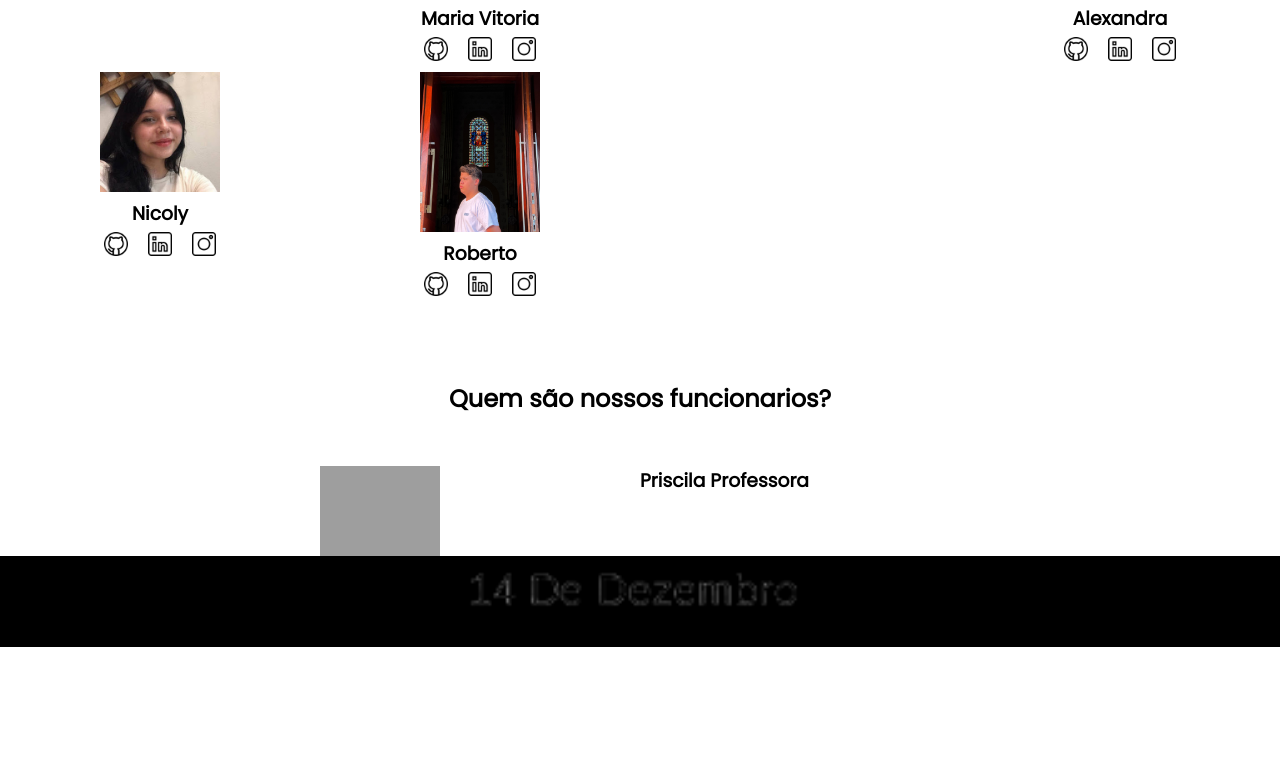
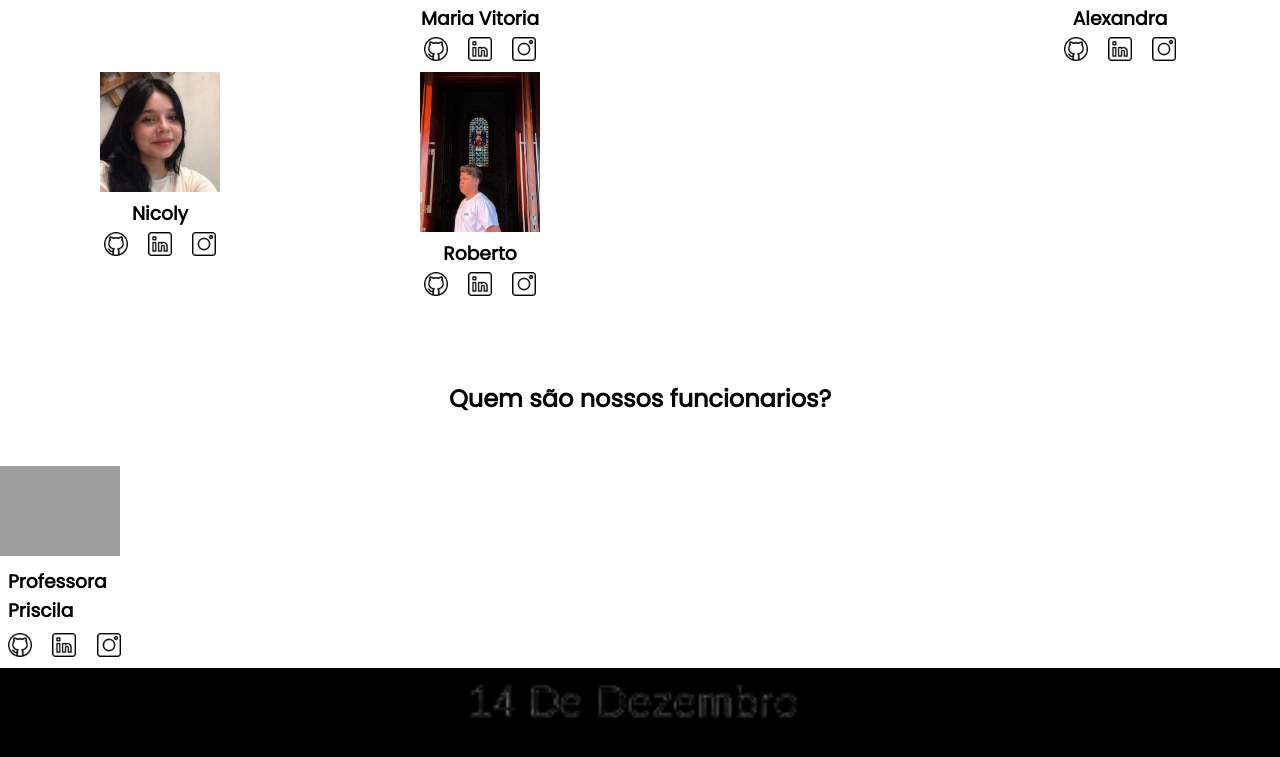
Before and after one commit to KauanDeSouza/site-escola-2b, a plain HTML site: page index.html in a window 1280 px wide. Shown: the part 1440-2197 px from the top of the page. Before the commit the page ends 2087 px from the top, so only its background shows below. Drawn offline with Linux system fonts and the light colour scheme; grey boxes are pictures that could not be loaded.

Commit message:
Add files via upload

```diff
--- a/index.html
+++ b/index.html
@@ -177,13 +177,23 @@
             </div>
         </div>
     </section>
-    <section class="Funcionarios"></section>
-    <h2 class="funcionarios-titulo">Quem são nossos funcionarios?</h2>
-    <div class="Funcionarios-todos">
-        <div class="funcionarios-div"></div>
-        <img class="Funcionarios-foto" src="Professora Priscila.jpg" alt="foto da professora">
-        <h3 class="funcionario-nome">Priscila Professora</h3>
+    <section class="funcionario">
+        <h2 class="funcionario-titulo">Quem são nossos funcionarios?</h2>
+    <div class="funcionarios-todos">
+        <div class="funcionsario-div">
+<img class="funcionario-imagem" src="Professora Priscila.jpg" alt="Foto da Professora">
+<h3  class="funcionario-nome"> Professora Priscila</h3>
+<a href="https://github.com/PRISCILARUOTOLO"><img class="estudante-icone" src="github.png"
+        alt="icone github"></a>
+<a href="https://www.linkedin.com/in/priscilaruotolo"><img class="estudante-icone" src="linkedin.png"
+        alt="icone linkedin"></a>
+<a href="https://www.instagram.com/rchiari5/"><img class="estudante-icone" src="instagram.png"
+        alt="icone instagram"></a>
+
+        </div>
     </div>
+        </section>
+
     <footer class="rodape">
         <img class="rodape-imagem" src="14 De DEzembro.png" alt="logo da Escola 14">
     </footer>
--- a/style.css
+++ b/style.css
@@ -90,20 +90,35 @@ body {
     padding: 12px 0;
 
 }
-.Funcionarios-foto{
+#funcionario{
+    padding: 24px 0;
+}
+
+
+.funcionario-imagem{
     width: 120px;
 }
-.Funcionarios-todos{
-    display: grid;
-    grid-template-columns: 25% 25% 25% 25%;
+
+.funcionario-nome{
+    width: 24px;
+    padding: 4px 8px;
 }
-.funcionarios-titulo{
+
+.funcionario-div{
+    text-align: center;
+    padding: 16px 0;
+
+}
+
+.funcionario-titulo{
     text-align: center;
     padding: 50px 0;
 }
-.Funcionarios-div{
-    text-align: center;
-    padding: 0px 0;
+
+.funcionario-todos{
+    display: grid;
+    grid-template-columns: 25% 25% 25% 25%;
+
 }
 .funcionario-icone{
     width: 24px;
```
